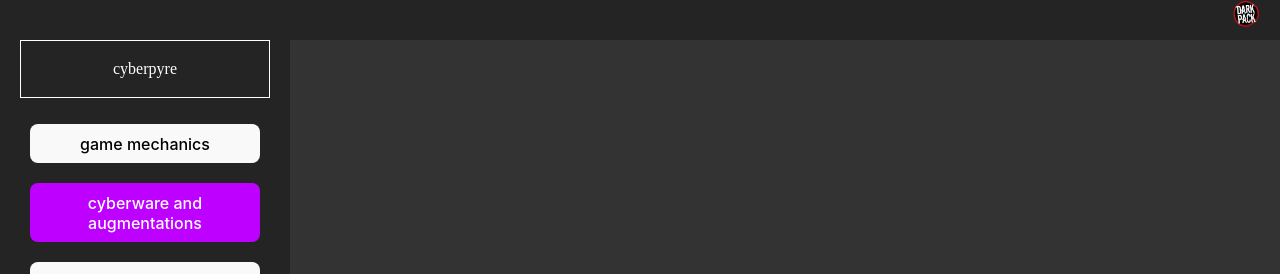
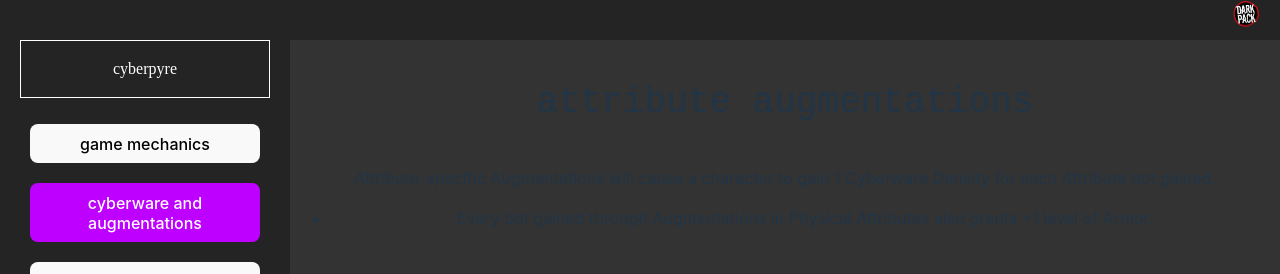
Before and after one commit to qpgdev/cyberpyre, a React (Vite) app: page /cyberware-and-augmentations/attribute-augmentations in a window 1280 px wide. Shown: the top 274 px of the page. Built offline with nearby package versions, Linux system fonts and the light colour scheme; the HTML template or start-up script is replaced by a standard one; a web font is replaced by a local one.

Commit message:
feat: added ul element to AttributeAugmentationsPage

```diff
--- a/src/components/cyberware-and-augmentations/AttributeAugmentationsPage.tsx
+++ b/src/components/cyberware-and-augmentations/AttributeAugmentationsPage.tsx
@@ -1,8 +1,19 @@
 const AttributeAugmentationsPage = () => {
-    return (
-        <div className="attribute-augmentations-page">
-        </div>
-    )
-}
+  return (
+    <div className="attribute-augmentations-page">
+      <p className="setting-the-scene-title"> attribute augmentations </p>
+      <p>
+        Attribute-specific Augmentations will cause a character to gain 1
+        Cyberware Density for each Attribute dot gained.
+      </p>
+      <ul style={{ listStyleType: "disc" }}>
+        <li>
+          Every dot gained through Augmentations in Physical Attributes also
+          grants +1 level of Armor.
+        </li>
+      </ul>
+    </div>
+  );
+};
 
-export default AttributeAugmentationsPage
+export default AttributeAugmentationsPage;
```
